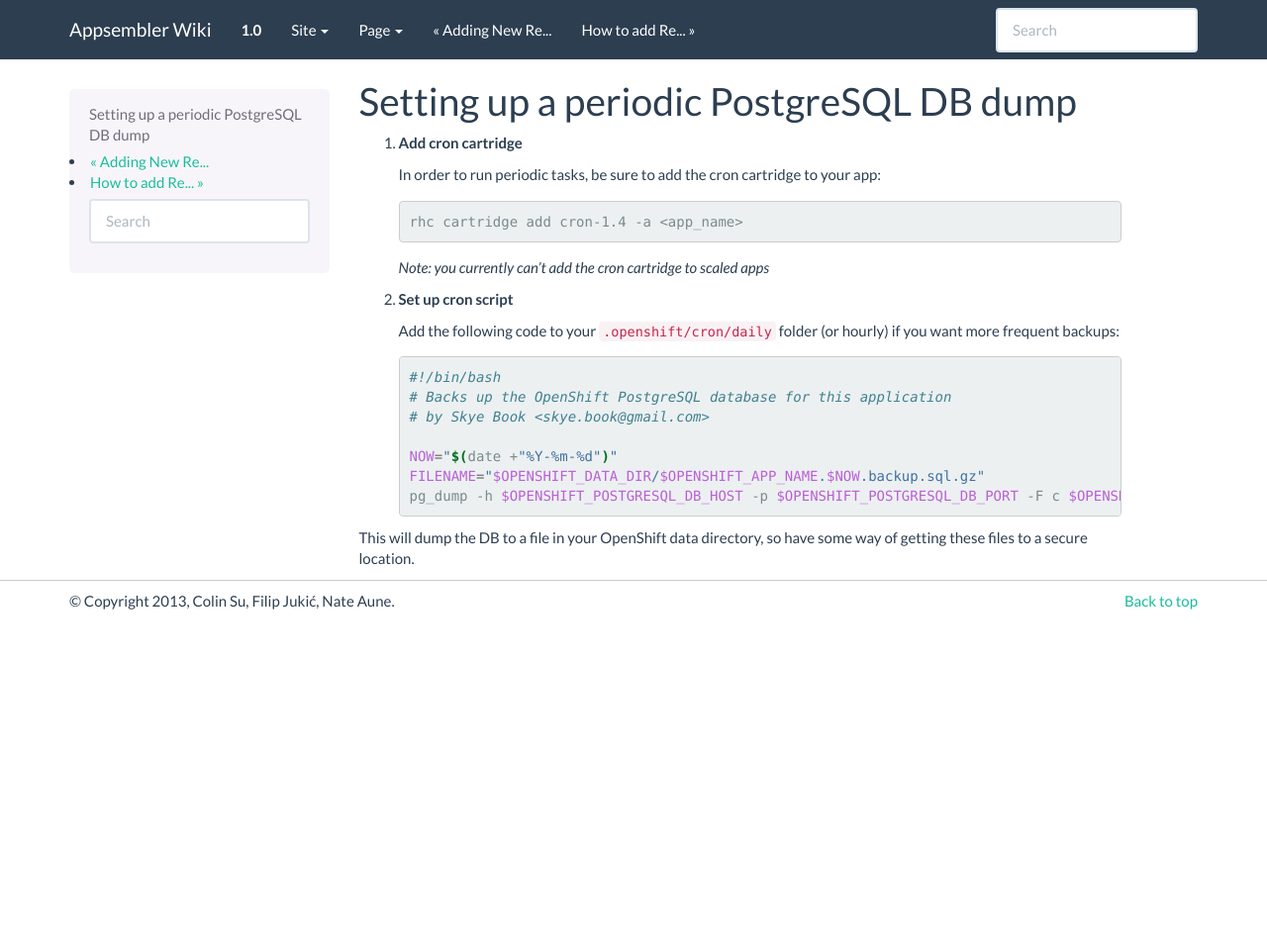
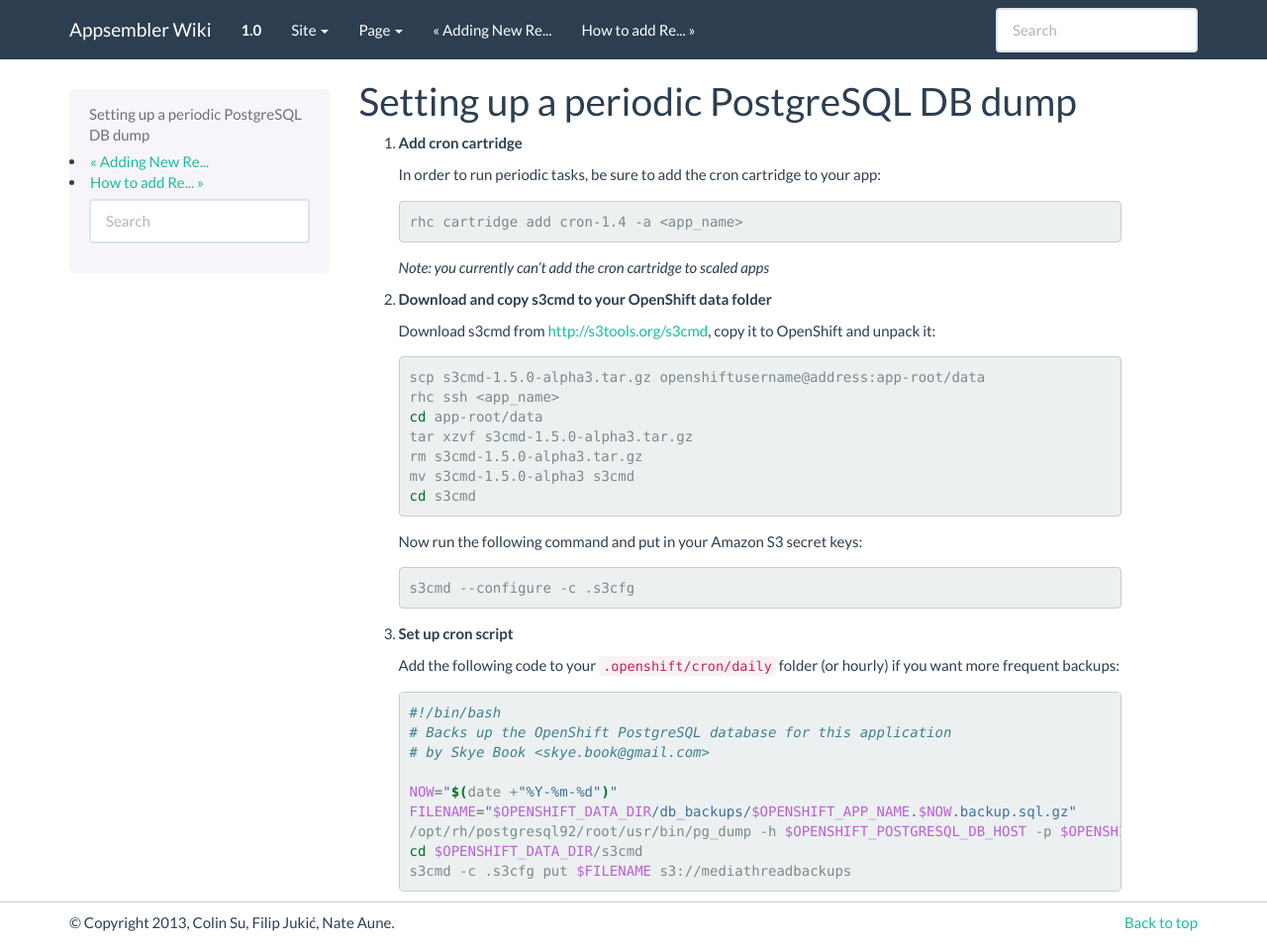
Before and after one commit to appsembler/appsembler-docs, a Sphinx documentation site: the page built from docs/postgres_backup.rst, in a window 1280 px wide and 954 px high. Shown: the whole window at 99% size. Built offline with Sphinx 7.4.7, drawn with Linux system fonts in a browser that asks for light colours.

Commit message:
updated db backup docs with Amazon S3 instructions

```diff
--- a/docs/postgres_backup.rst
+++ b/docs/postgres_backup.rst
@@ -13,7 +13,28 @@ Setting up a periodic PostgreSQL DB dump
 
    *Note: you currently can't add the cron cartridge to scaled apps*
 
-2. **Set up cron script**
+2. **Download and copy s3cmd to your OpenShift data folder**
+
+   Download s3cmd from http://s3tools.org/s3cmd, copy it to OpenShift and unpack it:
+
+   .. code-block:: sh
+
+     scp s3cmd-1.5.0-alpha3.tar.gz openshiftusername@address:app-root/data
+     rhc ssh <app_name>
+     cd app-root/data
+     tar xzvf s3cmd-1.5.0-alpha3.tar.gz
+     rm s3cmd-1.5.0-alpha3.tar.gz
+     mv s3cmd-1.5.0-alpha3 s3cmd
+     cd s3cmd
+
+   Now run the following command and put in your Amazon S3 secret keys:
+
+   .. code-block:: sh
+
+     s3cmd --configure -c .s3cfg
+
+
+3. **Set up cron script**
 
    Add the following code to your ``.openshift/cron/daily`` folder (or hourly)
    if you want more frequent backups:
@@ -25,8 +46,7 @@ Setting up a periodic PostgreSQL DB dump
     # by Skye Book <skye.book@gmail.com>
 
     NOW="$(date +"%Y-%m-%d")"
-    FILENAME="$OPENSHIFT_DATA_DIR/$OPENSHIFT_APP_NAME.$NOW.backup.sql.gz"
-    pg_dump -h $OPENSHIFT_POSTGRESQL_DB_HOST -p $OPENSHIFT_POSTGRESQL_DB_PORT -F c $OPENSHIFT_APP_NAME > $FILENAME
-
-This will dump the DB to a file in your OpenShift data directory, so have some way
-of getting these files to a secure location.
+    FILENAME="$OPENSHIFT_DATA_DIR/db_backups/$OPENSHIFT_APP_NAME.$NOW.backup.sql.gz"
+    /opt/rh/postgresql92/root/usr/bin/pg_dump -h $OPENSHIFT_POSTGRESQL_DB_HOST -p $OPENSHIFT_POSTGRESQL_DB_PORT -F c $OPENSHIFT_APP_NAME > $FILENAME
+    cd $OPENSHIFT_DATA_DIR/s3cmd
+    s3cmd -c .s3cfg put $FILENAME s3://mediathreadbackups
```
